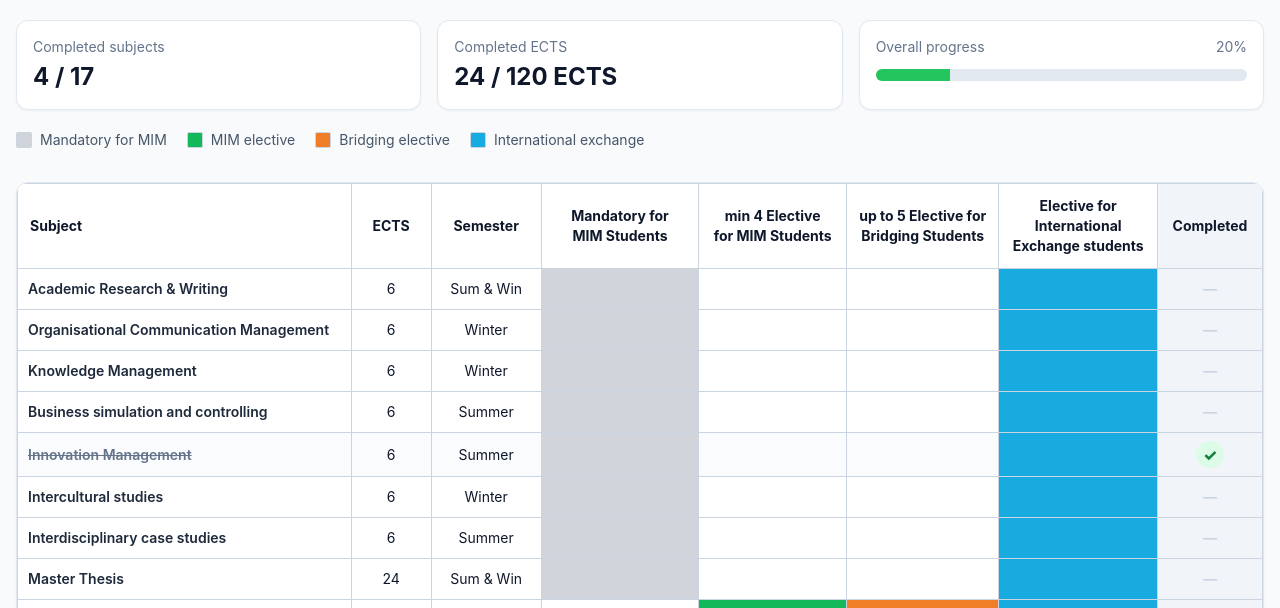
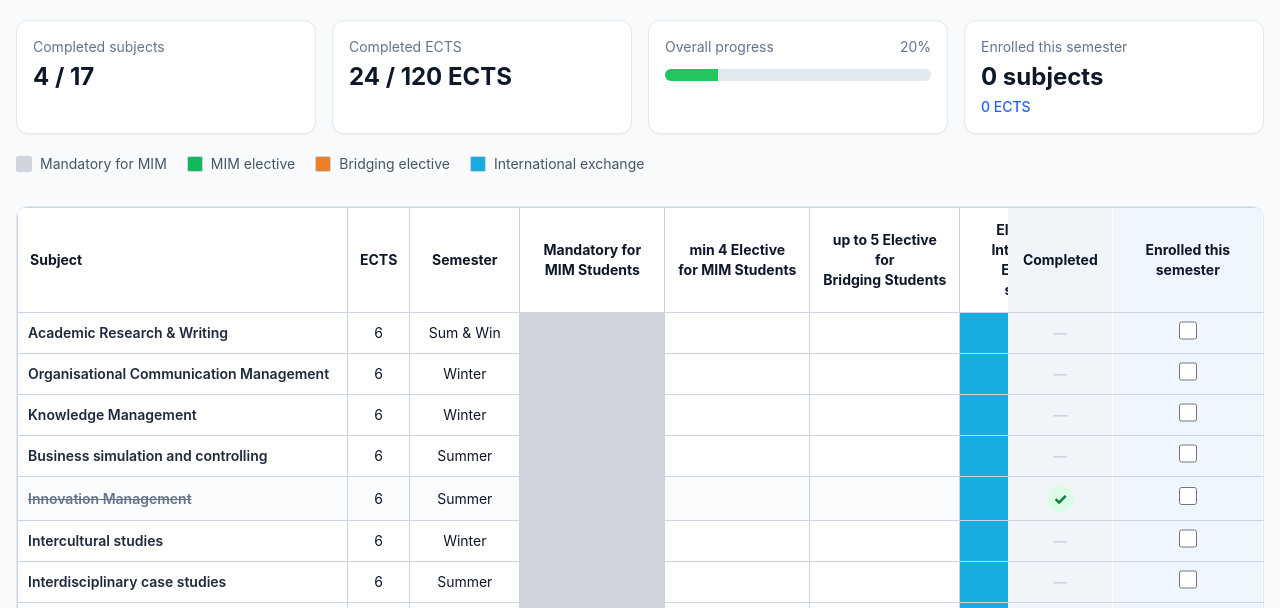
Before and after one commit to bisesh-exe/deutschbisesh, a plain HTML site: page subjects.html in a window 1280 px wide. Shown: the part 181-789 px from the top of the page. Drawn offline with nearby package versions, Linux system fonts and the light colour scheme.

Commit message:
updated subjects

```diff
--- a/subjects.html
+++ b/subjects.html
@@ -62,9 +62,16 @@
       background-image: linear-gradient(rgba(248,250,252,.72), rgba(248,250,252,.72));
     }
 
+    .enrolled-checkbox {
+      width: 1.15rem;
+      height: 1.15rem;
+      cursor: pointer;
+      accent-color: #2563eb;
+    }
+
     @media (max-width: 768px) {
       .course-table {
-        min-width: 1060px;
+        min-width: 1210px;
       }
     }
   </style>
@@ -135,7 +142,7 @@
         <h1 class="mt-1 text-3xl sm:text-4xl font-extrabold tracking-tight text-slate-900">MIM Studienplan</h1>
       </div>
 
-      <div class="mt-6 grid grid-cols-1 sm:grid-cols-3 gap-4">
+      <div class="mt-6 grid grid-cols-1 sm:grid-cols-2 lg:grid-cols-4 gap-4">
         <div class="bg-white border border-slate-200 rounded-xl p-4 shadow-sm">
           <p class="text-sm text-slate-500">Completed subjects</p>
           <p id="completed-count" class="mt-1 text-2xl font-bold text-slate-900">0 / 17</p>
@@ -152,6 +159,11 @@
           <div class="mt-3 h-3 rounded-full bg-slate-200 overflow-hidden">
             <div id="progress-bar" class="h-full bg-green-500 transition-all duration-300" style="width:0%"></div>
           </div>
+        </div>
+        <div class="bg-white border border-slate-200 rounded-xl p-4 shadow-sm">
+          <p class="text-sm text-slate-500">Enrolled this semester</p>
+          <p id="enrolled-summary" class="mt-1 text-2xl font-bold text-slate-900">0 subjects</p>
+          <p id="enrolled-ects" class="mt-1 text-sm font-medium text-blue-600">0 ECTS</p>
         </div>
       </div>
 
@@ -175,7 +187,8 @@
               <th class="p-3 text-center min-w-[145px]">min 4 Elective<br>for MIM Students</th>
               <th class="p-3 text-center min-w-[150px]">up to 5 Elective for<br>Bridging Students</th>
               <th class="p-3 text-center min-w-[150px]">Elective for International<br>Exchange students</th>
-              <th class="p-3 text-center min-w-[105px] sticky right-0 bg-slate-100 z-10">Completed</th>
+              <th class="p-3 text-center min-w-[105px] sticky right-[150px] bg-slate-100 z-10">Completed</th>
+              <th class="p-3 text-center min-w-[150px] sticky right-0 bg-blue-50 z-10">Enrolled this<br>semester</th>
             </tr>
           </thead>
           <tbody id="subjects-body"></tbody>
@@ -186,25 +199,29 @@
               <td class="p-3 text-center">(4 × 6 ECTS = 24 ECTS)</td>
               <td class="p-3 text-center category-mandatory">(5 × 6 ECTS = 30 ECTS)</td>
               <td class="p-3 text-center">(according to Partnership Agreement)</td>
-              <td class="p-3 sticky right-0 bg-slate-100"></td>
+              <td class="p-3 sticky right-[150px] bg-slate-100"></td>
+              <td id="enrolled-footer" class="p-3 text-center sticky right-0 bg-blue-50 font-semibold text-blue-800">0 subjects / 0 ECTS</td>
             </tr>
             <tr>
               <td class="p-2" colspan="3"></td>
               <td class="p-3 text-center category-mandatory" colspan="3">min. 90 ECTS for MIM Students</td>
               <td class="p-3"></td>
-              <td class="p-3 sticky right-0 bg-slate-100"></td>
+              <td class="p-3 sticky right-[150px] bg-slate-100"></td>
+              <td class="p-3 sticky right-0 bg-blue-50"></td>
             </tr>
             <tr>
               <td class="p-2" colspan="2"></td>
               <td class="p-3 text-center category-mandatory" colspan="4">Up to 120 ECTS for Bridging Students</td>
               <td class="p-3"></td>
-              <td class="p-3 sticky right-0 bg-slate-100"></td>
+              <td class="p-3 sticky right-[150px] bg-slate-100"></td>
+              <td class="p-3 sticky right-0 bg-blue-50"></td>
             </tr>
           </tfoot>
         </table>
       </div>
     </div>
 
+    <p class="mt-4 text-xs text-slate-400">Note: one subject title is visibly truncated in the supplied reference image, so it is kept with an ellipsis here rather than guessing the missing text.</p>
   </main>
 
   <footer class="mt-auto border-t border-slate-200 bg-white">
@@ -255,6 +272,27 @@
 
     const REQUIRED_SUBJECTS = 17;
     const REQUIRED_ECTS = 120;
+    const ENROLLED_STORAGE_KEY = 'bchronicles-enrolled-subjects';
+
+    function loadEnrolledSubjects() {
+      try {
+        const saved = JSON.parse(localStorage.getItem(ENROLLED_STORAGE_KEY) || '[]');
+        return new Set(Array.isArray(saved) ? saved : []);
+      } catch (error) {
+        console.warn('Could not load enrolled subjects from browser storage:', error);
+        return new Set();
+      }
+    }
+
+    const enrolledSubjects = loadEnrolledSubjects();
+
+    function saveEnrolledSubjects() {
+      try {
+        localStorage.setItem(ENROLLED_STORAGE_KEY, JSON.stringify([...enrolledSubjects]));
+      } catch (error) {
+        console.warn('Could not save enrolled subjects to browser storage:', error);
+      }
+    }
 
     function toggleMobileMenu() {
       document.getElementById('mobile-menu').classList.toggle('hidden');
@@ -278,15 +316,39 @@
             ${categoryCell(subject.mimElective, 'category-mim-elective')}
             ${categoryCell(subject.bridging, 'category-bridging')}
             ${categoryCell(subject.exchange, 'category-exchange')}
-            <td class="p-2 text-center sticky right-0 bg-slate-100 z-[1]" aria-label="${completed ? 'Completed' : 'Not completed'}">
+            <td class="p-2 text-center sticky right-[150px] bg-slate-100 z-[1]" aria-label="${completed ? 'Completed' : 'Not completed'}">
               ${completed
                 ? '<span class="status-tick" title="Completed" aria-hidden="true">✓</span>'
                 : '<span class="status-empty" aria-hidden="true">—</span>'}
             </td>
+            <td class="p-2 text-center sticky right-0 bg-blue-50 z-[1]">
+              <input
+                type="checkbox"
+                class="enrolled-checkbox"
+                data-enrolled-id="${subject.id}"
+                ${enrolledSubjects.has(subject.id) ? 'checked' : ''}
+                aria-label="Enrolled this semester: ${subject.name}"
+                title="Enrolled this semester"
+              >
+            </td>
           </tr>`;
       }).join('');
 
+      body.querySelectorAll('[data-enrolled-id]').forEach(checkbox => {
+        checkbox.addEventListener('change', event => {
+          const subjectId = event.currentTarget.dataset.enrolledId;
+          if (event.currentTarget.checked) {
+            enrolledSubjects.add(subjectId);
+          } else {
+            enrolledSubjects.delete(subjectId);
+          }
+          saveEnrolledSubjects();
+          updateEnrolledSummary();
+        });
+      });
+
       updateSummary();
+      updateEnrolledSummary();
     }
 
     function updateSummary() {
@@ -300,6 +362,16 @@
       document.getElementById('progress-bar').style.width = `${percent}%`;
     }
 
+    function updateEnrolledSummary() {
+      const enrolled = subjects.filter(subject => enrolledSubjects.has(subject.id));
+      const enrolledECTS = enrolled.reduce((sum, subject) => sum + subject.ects, 0);
+      const label = `${enrolled.length} ${enrolled.length === 1 ? 'subject' : 'subjects'}`;
+
+      document.getElementById('enrolled-summary').textContent = label;
+      document.getElementById('enrolled-ects').textContent = `${enrolledECTS} ECTS`;
+      document.getElementById('enrolled-footer').textContent = `${label} / ${enrolledECTS} ECTS`;
+    }
+
     document.addEventListener('DOMContentLoaded', renderSubjects);
   </script>
 </body>
```
